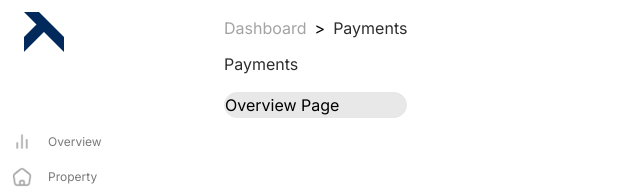
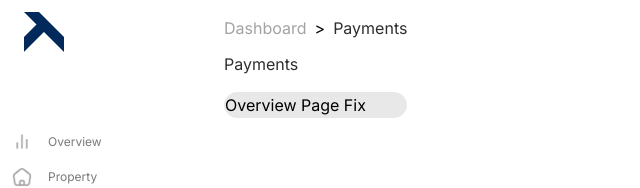
Before and after one commit to popsam22/lantan-frontend, a React (Vite) app: page /admin/overview in a window 1280 px wide. Shown: the top 188 px of the page, without its empty margins (0-640 px from the left). Built offline with nearby package versions, Linux system fonts and the light colour scheme.

Commit message:
fix: token

```diff
--- a/src/pages/admin/Overview.tsx
+++ b/src/pages/admin/Overview.tsx
@@ -1,5 +1,5 @@
 const Overview = () => {
-  return <div>Overview Page</div>;
+  return <div>Overview Page Fix</div>;
 };
 
 export default Overview;
```
